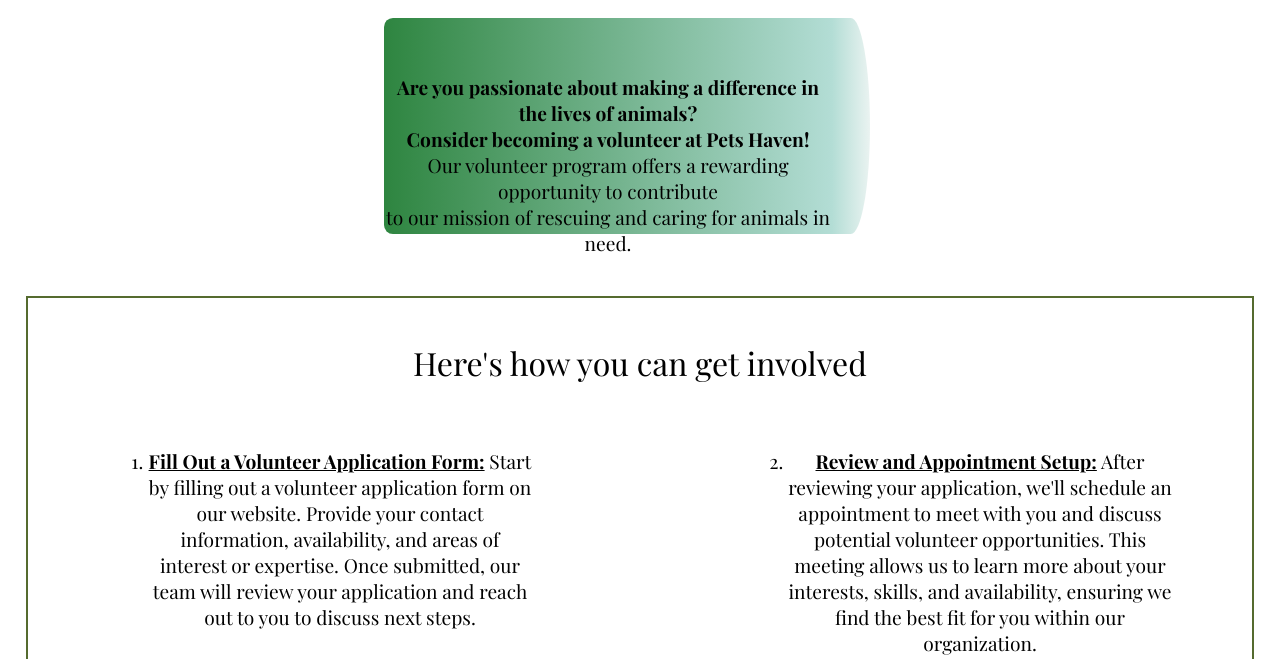
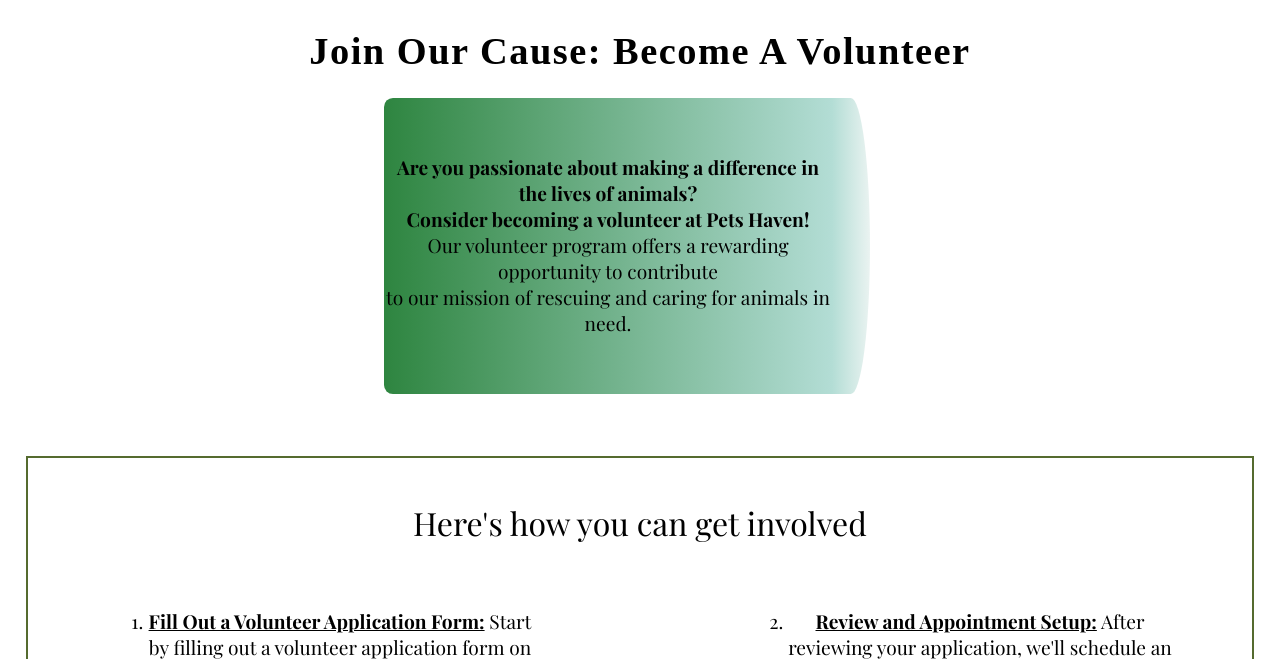
Before and after one commit to Raed-Bourouis/Pets-Projet-Web, a PHP site: page /section6.html in a window 1280 px wide. Shown: the part 571-1230 px from the top of the page. Run offline with PHP 8.4, Linux system fonts and the light colour scheme; some web fonts are replaced.

Commit message:
Update section6.css

```diff
--- a/section6.css
+++ b/section6.css
@@ -105,7 +105,7 @@ nav ul li a:hover {
 }
 
 #Volunteers-photo img{
-    height:50vh;
+    height:60vh;
     min-width:100vw;
 
 }
@@ -130,7 +130,7 @@ nav ul li a:hover {
     padding-top: 7vh;
     left:30vw;
     width:35vw;
-    height: 20vh;
+    height: 30vh;
     border-radius: 0.7vw 0 0 0.7vw ;
 
     background: linear-gradient(to right, #2E8540, #B3DDD5);
@@ -139,7 +139,7 @@ nav ul li a:hover {
     position: relative;
     left:65vw;
     width:3vw;
-    height: 27vh;
+    height: 37vh;
     border-radius:  0 100% 100% 0;
     background: linear-gradient(to right,#B3DDD5,#eaf3f1 );
 }
```
